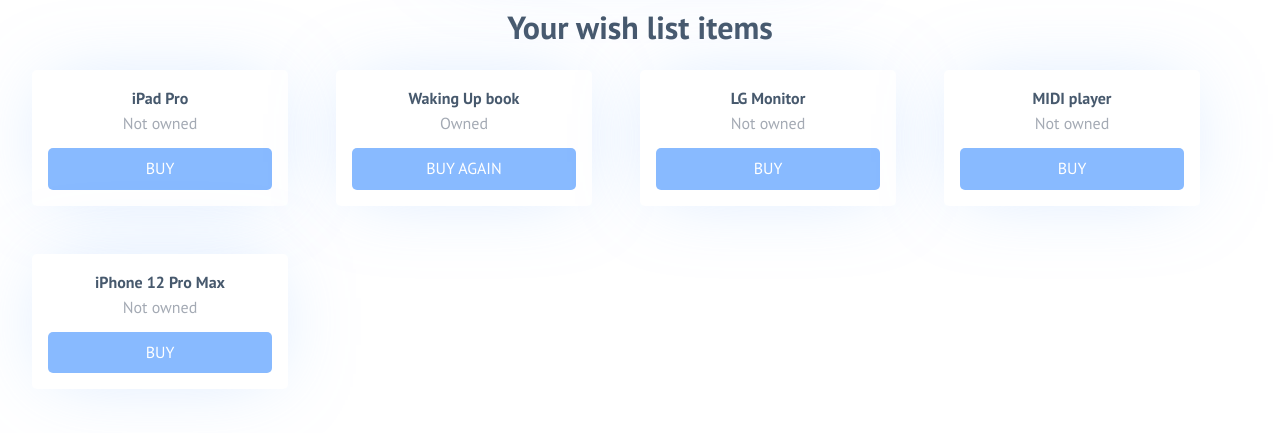
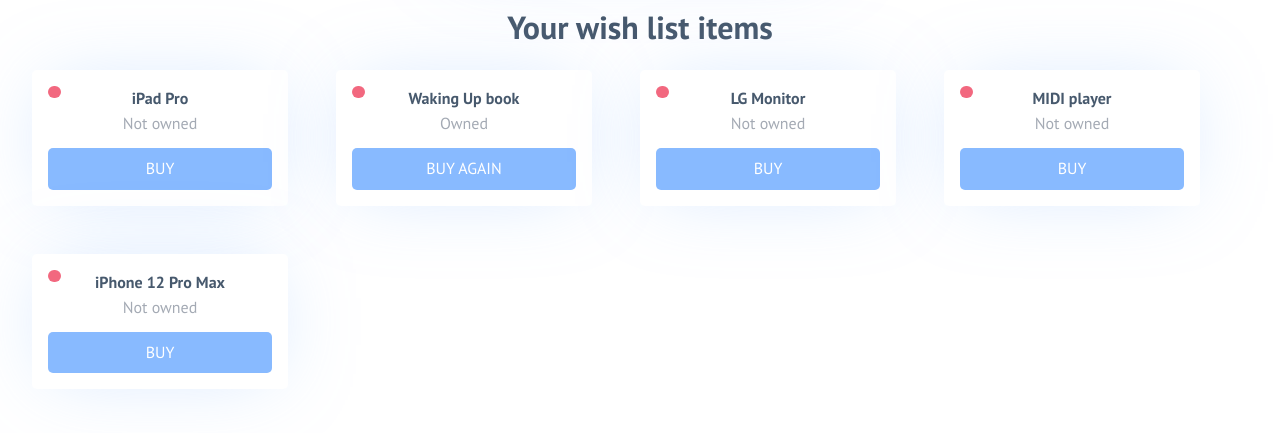
Before and after one commit to sebastiancrossa/wishhh, a React (Create React App) app in the folder front/: page / in a window 1280 px wide. Shown: the part 361-794 px from the top of the page. Built offline with nearby package versions, Linux system fonts and the light colour scheme.

Commit message:
Implementation of deleting list items on app-level state

```diff
--- a/front/src/App.js
+++ b/front/src/App.js
@@ -1,7 +1,7 @@
 // Libraries
 import React from "react";
 import { BrowserRouter, Route, Switch } from "react-router-dom";
-import ListItemState from "./context/listItem/ListItemState";
+import ListItemState from "./context/listItem/state";
 
 // Component Imports
 import Home from "./pages/Home";
--- a/front/src/components/containers/Home/Form/index.js
+++ b/front/src/components/containers/Home/Form/index.js
@@ -1,6 +1,6 @@
 // Libraries
 import React, { useContext } from "react";
-import ListItemContext from "../../../../context/listItem/listItemContext";
+import ListItemContext from "../../../../context/listItem/context";
 import useInputState from "../../../../hooks/useInputState";
 
 // Style
--- a/front/src/components/containers/Home/ListItems/ListItem/index.js
+++ b/front/src/components/containers/Home/ListItems/ListItem/index.js
@@ -1,13 +1,22 @@
 // Libraries
-import React from "react";
+import React, { useContext } from "react";
+import ListItemContext from "../../../../../context/listItem/context";
 
 // Styles
-import { Card, ItemLinkButton } from "./listItem.style";
+import { Card, DeleteButton, ItemLinkButton } from "./listItem.style";
 
-const ListItem = ({ name, link, isBought }) => {
+const ListItem = ({ id, name, link, isBought }) => {
+  const listItemContext = useContext(ListItemContext);
+
+  const onItemDelete = async () => {
+    await listItemContext.deleteItem(id);
+  };
+
   return (
     <Card>
       <div style={{ marginBottom: "0.7rem", textAlign: "center" }}>
+        <DeleteButton onClick={() => onItemDelete()} />
+
         <p
           style={{
             fontWeight: "700"
--- a/front/src/components/containers/Home/ListItems/ListItem/listItem.style.js
+++ b/front/src/components/containers/Home/ListItems/ListItem/listItem.style.js
@@ -1,6 +1,8 @@
 import styled from "styled-components";
 
 export const Card = styled.div`
+  position: relative;
+
   padding: 1rem;
   background-color: pink;
 
@@ -13,6 +15,19 @@
   -webkit-box-shadow: 0px 0px 80px -15px rgba(136, 186, 255, 0.34);
   -moz-box-shadow: 0px 0px 80px -15px rgba(136, 186, 255, 0.34);
   box-shadow: 0px 0px 80px -15px rgba(136, 186, 255, 0.34);
+`;
+
+export const DeleteButton = styled.div`
+  position: absolute;
+
+  width: 0.8rem;
+  height: 0.8rem;
+
+  border-radius: 50%;
+
+  background-color: var(--color-red);
+
+  cursor: pointer;
 `;
 
 export const ItemLinkButton = styled.a`
--- a/front/src/components/containers/Home/ListItems/index.js
+++ b/front/src/components/containers/Home/ListItems/index.js
@@ -1,6 +1,6 @@
 // Libraries
 import React, { useContext } from "react";
-import ListItemContext from "../../../../context/listItem/listItemContext";
+import ListItemContext from "../../../../context/listItem/context";
 
 // Component Imports
 import ListItem from "./ListItem";
@@ -24,6 +24,7 @@
       <Grid>
         {items.map(item => (
           <ListItem
+            id={item.id}
             name={item.name}
             link={item.link}
             isBought={item.isBought}
--- a/front/src/context/listItem/listItemReducer.js
+++ b/front/src/context/listItem/reducer.js
@@ -17,6 +17,12 @@
         items: [...state.items, action.payload]
       };
 
+    case DELETE_LIST_ITEM:
+      return {
+        ...state,
+        items: state.items.filter(item => item.id !== action.payload)
+      };
+
     default:
       return state;
   }
--- a/front/src/context/listItem/ListItemState.js
+++ b/front/src/context/listItem/state.js
@@ -2,8 +2,8 @@
 import React, { useReducer } from "react";
 import uuid from "uuid";
 
-import ListItemContext from "./listItemContext";
-import ListItemReducer from "./listItemReducer";
+import ListItemContext from "./context";
+import ListItemReducer from "./reducer";
 import {
   ADD_LIST_ITEM,
   DELETE_LIST_ITEM,
@@ -63,6 +63,13 @@
   };
 
   // Delete item
+  const deleteItem = id => {
+    dispatch({
+      type: DELETE_LIST_ITEM,
+      payload: id
+    });
+  };
+
   // Set current item
   // Clear current item
   // Update item
@@ -71,7 +78,9 @@
 
   // Returning our provider, which we will be able to use to access our state while wrapping it in our app
   return (
-    <ListItemContext.Provider value={{ items: state.items, addListItem }}>
+    <ListItemContext.Provider
+      value={{ items: state.items, addListItem, deleteItem }}
+    >
       {props.children}
     </ListItemContext.Provider>
   );
--- a/front/src/utils/global.js
+++ b/front/src/utils/global.js
@@ -18,6 +18,7 @@
         --color-main: ${({ theme }) => theme.colors.main};
         --color-white: ${({ theme }) => theme.colors.whiteColor};
         --color-gray: ${({ theme }) => theme.colors.grayColor};
+        --color-red: ${({ theme }) => theme.colors.redColor};
         --color-text: ${({ theme }) => theme.colors.textColor};
         --color-text-light: ${({ theme }) => theme.colors.lightTextColor};
         --color-shadow: ${({ theme }) => theme.colors.shadow};
--- a/front/src/utils/theme.js
+++ b/front/src/utils/theme.js
@@ -3,6 +3,7 @@
     main: "#88BAFF",
     whiteColor: "#FFFFFF",
     grayColor: "#DDE3E8",
+    redColor: "#F2687F",
     textColor: "#47596D",
     lightTextColor: "#A4AAB4",
     shadow: "rgba(0, 0, 0, 0.07)"
```
Also changed, not shown: front/src/context/listItem/context.js (renamed from front/src/context/listItem/listItemContext.js).
